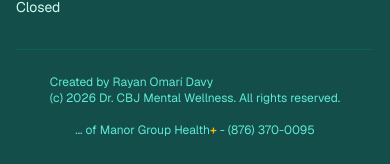
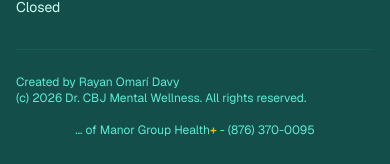
Before and after one commit to yvadrayn-hash/dr-cbj-app, a Next.js app: page / in a window 390 px wide. Shown: the part 7199-7363 px from the top of the page. Built offline with nearby package versions, Linux system fonts and the light colour scheme; no server answers; the database is empty.

Commit message:
Fix mobile footer alignment

```diff
--- a/src/components/Footer.tsx
+++ b/src/components/Footer.tsx
@@ -143,7 +143,7 @@
         </div>
 
         <div className="border-t border-teal-800 mt-8 pt-6 flex flex-col md:flex-row items-center justify-between gap-4">
-          <p className="text-xs text-teal-300">
+          <p className="text-xs text-teal-300 self-stretch text-left md:self-auto">
             <span className="block">Created by Rayan Omarí Davy</span>
             (c) {new Date().getFullYear()} Dr. CBJ Mental Wellness. All rights reserved.
           </p>
```
